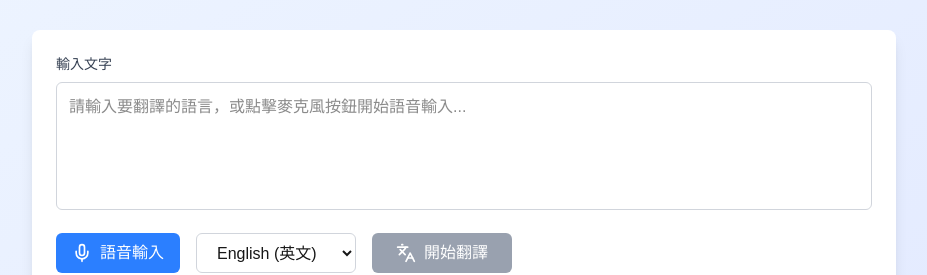
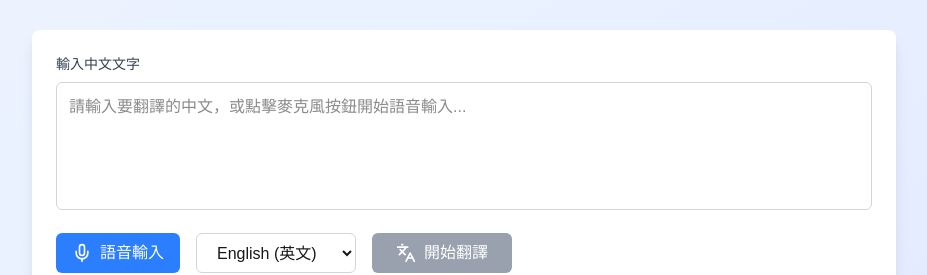
Before and after one commit to Jessy0715/translator, a Next.js app: page / in a window 1280 px wide. Shown: the part 158-433 px from the top of the page, without its empty margins (176-1103 px from the left). Built offline with nearby package versions, Linux system fonts and the light colour scheme.

Commit message:
fix: complete multilingual support for all UI element

```diff
--- a/src/app/page.tsx
+++ b/src/app/page.tsx
@@ -233,13 +233,13 @@ export default function Home() {
           {/* Input Section */}
           <div className="bg-white dark:bg-gray-800 rounded-lg shadow-lg p-6">
             <label htmlFor="input-text" className="block text-sm font-medium text-gray-700 dark:text-gray-300 mb-2">
-              輸入文字
+{t.inputLabel}
             </label>
             <textarea
               id="input-text"
               value={inputText}
               onChange={(e) => setInputText(e.target.value)}
-              placeholder="請輸入要翻譯的語言，或點擊麥克風按鈕開始語音輸入..."
+              placeholder={t.inputPlaceholder}
               className="w-full h-32 p-3 border border-gray-300 dark:border-gray-600 rounded-md
                        focus:ring-2 focus:ring-blue-500 focus:border-transparent
                        dark:bg-gray-700 dark:text-white resize-none"
@@ -258,7 +258,7 @@ export default function Home() {
                 disabled={isTranslating}
               >
                 {isListening ? <MicOff size={20} /> : <Mic size={20} />}
-                {isListening ? "停止錄音" : "語音輸入"}
+                {isListening ? t.voiceStop : t.voiceStart}
               </button>
 
               {/* Language Selector */}
@@ -289,7 +289,7 @@ export default function Home() {
                 ) : (
                   <Languages size={20} />
                 )}
-                {isTranslating ? "翻譯中..." : "開始翻譯"}
+                {isTranslating ? t.translating : t.translate}
               </button>
             </div>
           </div>
@@ -306,7 +306,7 @@ export default function Home() {
           {translationResult && (
             <div className="bg-white dark:bg-gray-800 rounded-lg shadow-lg p-6">
               <h3 className="text-lg font-semibold text-gray-800 dark:text-white mb-3">
-                翻譯結果 ({languageOptions.find(l => l.value === translationResult.targetLanguage)?.label})
+{t.resultTitle} ({languageOptions.find(l => l.value === translationResult.targetLanguage)?.label})
               </h3>
               <div className="p-4 bg-gray-50 dark:bg-gray-700 rounded-md">
                 <p className="text-gray-800 dark:text-white text-lg leading-relaxed">
@@ -320,7 +320,7 @@ export default function Home() {
           {isListening && (
             <div className="bg-blue-50 dark:bg-blue-900/20 border border-blue-200 dark:border-blue-800
                           rounded-md p-4 text-blue-700 dark:text-blue-300 text-center">
-              🎤 正在聆聽您的語音輸入...
+{t.listeningStatus}
             </div>
           )}
         </main>
```
